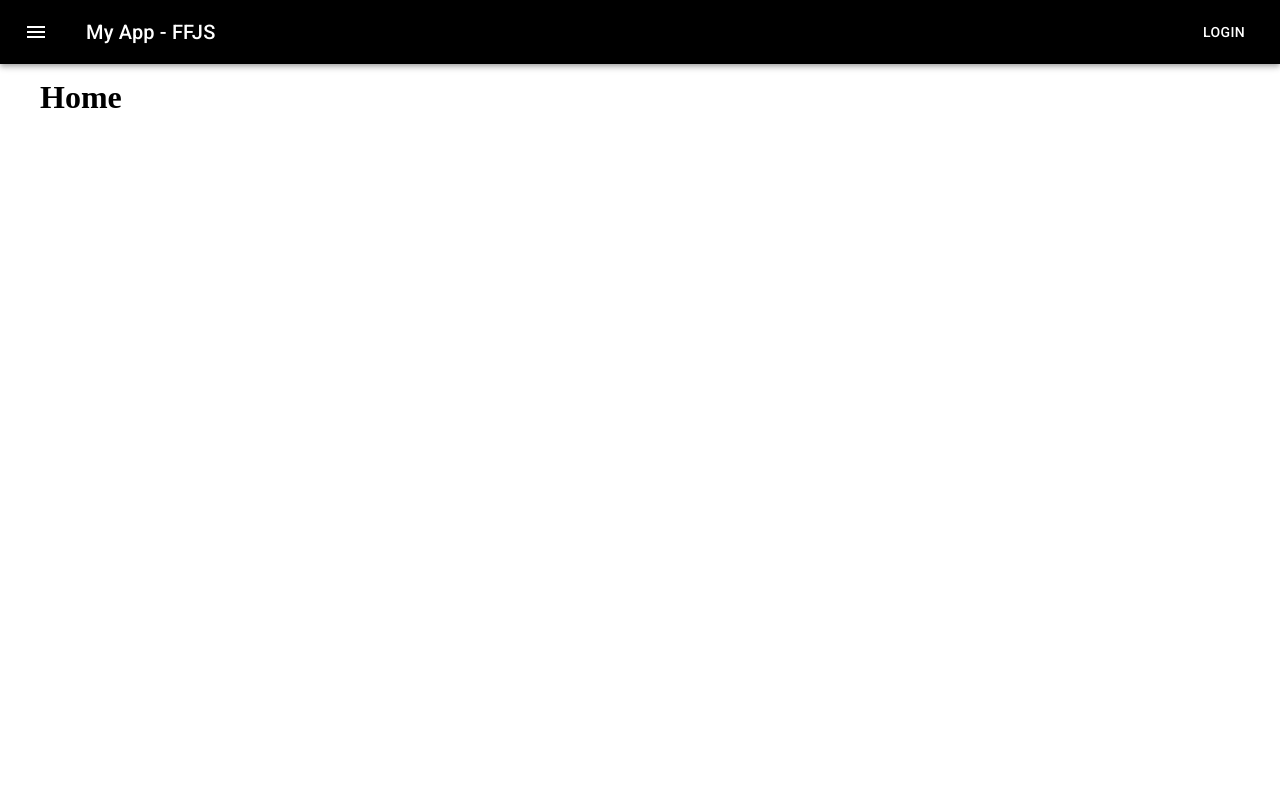
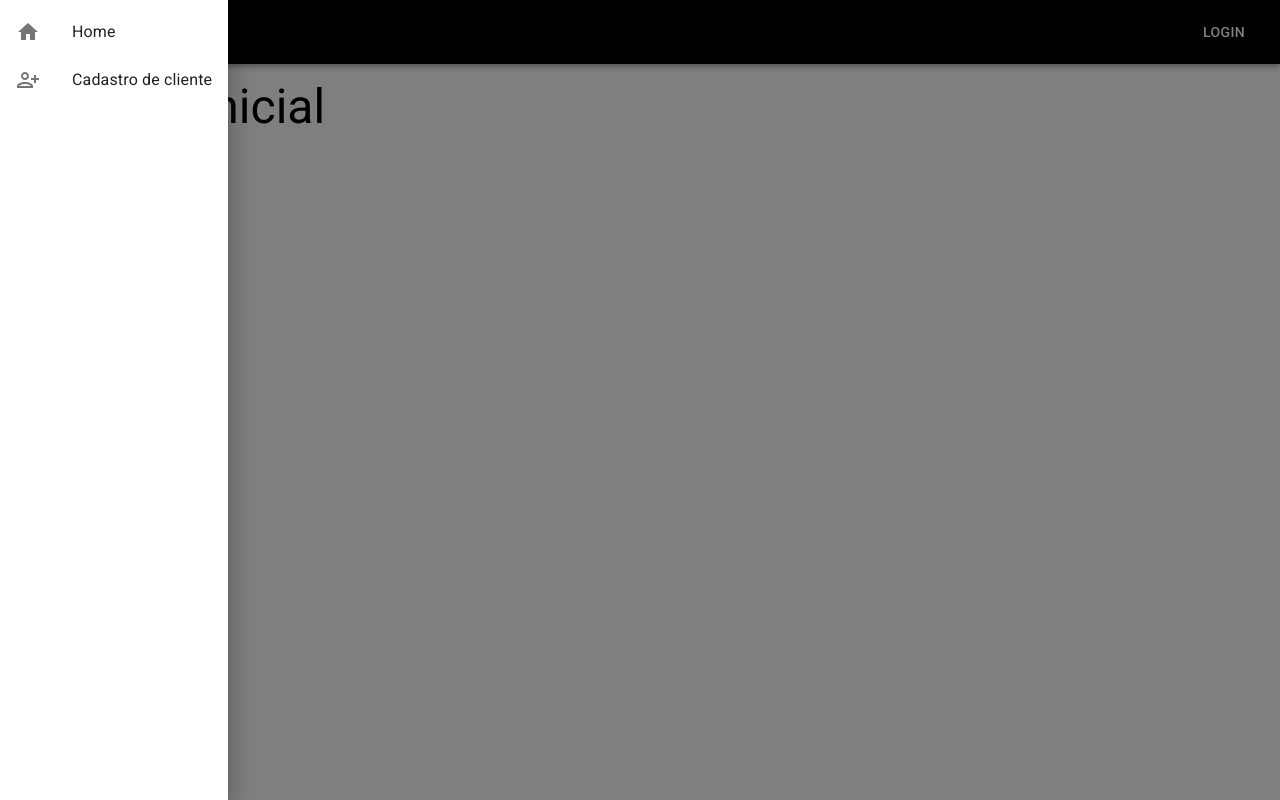
Before and after one commit to PauloHPMKT/projeto-estudo-react-js, a React (Create React App) app: page / in a window 1280 px wide. Both pictures are taken after a click on the button "menu". Built offline with nearby package versions, Linux system fonts and the light colour scheme.

Commit message:
abstraindo titulo / adicionando menu lateral

```diff
--- a/package.json
+++ b/package.json
@@ -12,6 +12,7 @@
     "@testing-library/react": "^11.2.7",
     "@testing-library/user-event": "^12.8.3",
     "axios": "^0.27.2",
+    "classnames": "^2.3.1",
     "react": "^17.0.2",
     "react-dom": "^17.0.2",
     "react-jss": "^10.9.0",
--- a/src/App.jsx
+++ b/src/App.jsx
@@ -1,12 +1,15 @@
 import { Routes, Route } from 'react-router-dom'
 import Home from './pages/Home'
+import Customers from './pages/Customers'
 import TemplateDefault from './templates/Default'
+import PageTitle from './templates/PageTitle'
 
 const App = () => {
   return(
     <TemplateDefault>
       <Routes>
-        <Route path="/" element={<Home />} />
+        <Route path="/" element={<PageTitle title="Página Inicial" Component={Home} />} />
+        <Route path="/customers" element={<PageTitle title="Clientes" Component={Customers}/>} />
       </Routes>
     </TemplateDefault>
   )
--- /dev/null
+++ b/src/components/CustomerCard.jsx
@@ -0,0 +1,48 @@
+import {
+  Card,
+  CardHeader,
+  CardActions,
+  Avatar,
+  IconButton,
+} from '@mui/material'
+
+import { red } from '@mui/material/colors'
+import FavoriteIcon from '@mui/icons-material/Favorite'
+import ShareIcon from '@mui/icons-material/Share'
+
+
+const CustomerCard = ({
+  name,
+  lastname,
+  email,
+  avatar,
+  className,
+}) => {
+  return(
+    <Card sx={{ maxWidth: 345 }}>
+      <CardHeader
+        avatar={
+          <Avatar
+            sx={{ bgcolor: red[500] }}
+            aria-label="recipe"
+            src={avatar}
+          >
+            R
+          </Avatar>
+        }
+        title={`${name} ${lastname}`}
+        subheader={email}
+      />
+      <CardActions disableSpacing>
+        <IconButton aria-label="add to favorites">
+          <FavoriteIcon />
+        </IconButton>
+        <IconButton aria-label="share">
+          <ShareIcon />
+        </IconButton>
+      </CardActions>
+    </Card>
+  )
+}
+
+export default CustomerCard
--- a/src/components/Header.jsx
+++ b/src/components/Header.jsx
@@ -1,4 +1,4 @@
-import * as React from 'react'
+import React, { useState } from 'react'
 
 import {
   AppBar,
@@ -7,9 +7,16 @@ import {
   Typography,
   Button,
   IconButton,
+  Drawer,
+  List,
+  ListItem,
+  ListItemIcon,
+  ListItemText,
 } from '@mui/material'
 
 import MenuIcon from '@mui/icons-material/Menu'
+import HomeIcon from '@mui/icons-material/Home'
+import PersonAddAltIcon from '@mui/icons-material/PersonAddAlt'
 import { createUseStyles } from 'react-jss'
 
 const useStyles = createUseStyles({
@@ -20,6 +27,11 @@ const useStyles = createUseStyles({
 
 const Header = () => {
   const classes = useStyles()
+  const [menuOpen, setMenuOpen] = useState(false)
+
+  const handleToggleMenu = () => {
+    setMenuOpen(!menuOpen)
+  }
 
   return(
     <Box sx={{ flexGrow: 1 }}>
@@ -31,6 +43,7 @@ const Header = () => {
             color="inherit"
             aria-label="menu"
             sx={{ mr: 2 }}
+            onClick={() => handleToggleMenu()}
           >
             <MenuIcon />
           </IconButton>
@@ -45,6 +58,25 @@ const Header = () => {
           <Button color="inherit">Login</Button>
         </Toolbar>
       </AppBar>
+      <Drawer
+        open={menuOpen}
+        onClose={() => handleToggleMenu()}
+      >
+        <List>
+          <ListItem button>
+            <ListItemIcon>
+              <HomeIcon />
+            </ListItemIcon>
+            <ListItemText>Home</ListItemText>
+          </ListItem>
+          <ListItem button>
+            <ListItemIcon>
+              <PersonAddAltIcon />
+            </ListItemIcon>
+            <ListItemText>Cadastro de cliente</ListItemText>
+          </ListItem>
+        </List>
+      </Drawer>
     </Box>
   )
 }
--- /dev/null
+++ b/src/pages/Customers.jsx
@@ -0,0 +1,40 @@
+import { useState, useEffect } from "react"
+import axios from 'axios'
+
+import CustomerCard from "../components/CustomerCard"
+import Grid from '@mui/material/Grid'
+
+
+const Customers = () => {
+  const [customers, setCustomers] = useState([])
+
+  useEffect(() => {
+    axios.get('https://reqres.in/api/users')
+      .then(res => {
+        const { data } = res.data
+        setCustomers(data)
+      })
+  }, [])
+
+  return(
+    <>
+      <Grid container spacing={2}>
+        {
+          customers.map(card => (
+            <Grid item xs={12} md={4}>
+              <CustomerCard
+                name={card.first_name}
+                lastname={card.last_name}
+                email={card.email}
+                avatar={card.avatar}
+              />
+            </Grid>
+          ))
+        }
+      </Grid>
+    </>
+
+  )
+}
+
+export default Customers
--- a/src/pages/Home.jsx
+++ b/src/pages/Home.jsx
@@ -1,9 +1,6 @@
-import Header from '../components/Header'
-
 const Home = () => {
   return(
     <>
-      <h1>Home</h1>
     </>
   )
 }
--- /dev/null
+++ b/src/templates/PageTitle.jsx
@@ -0,0 +1,14 @@
+import { Typography } from "@mui/material"
+
+const PageTitle = ({ title, Component }) => {
+  return(
+    <>
+      <Typography variant="h3">
+        {title}
+      </Typography>
+      <Component />
+    </>
+  )
+}
+
+export default PageTitle
```
Also changed, not shown: 1 other file (tests, documents, lock files or other folders).
